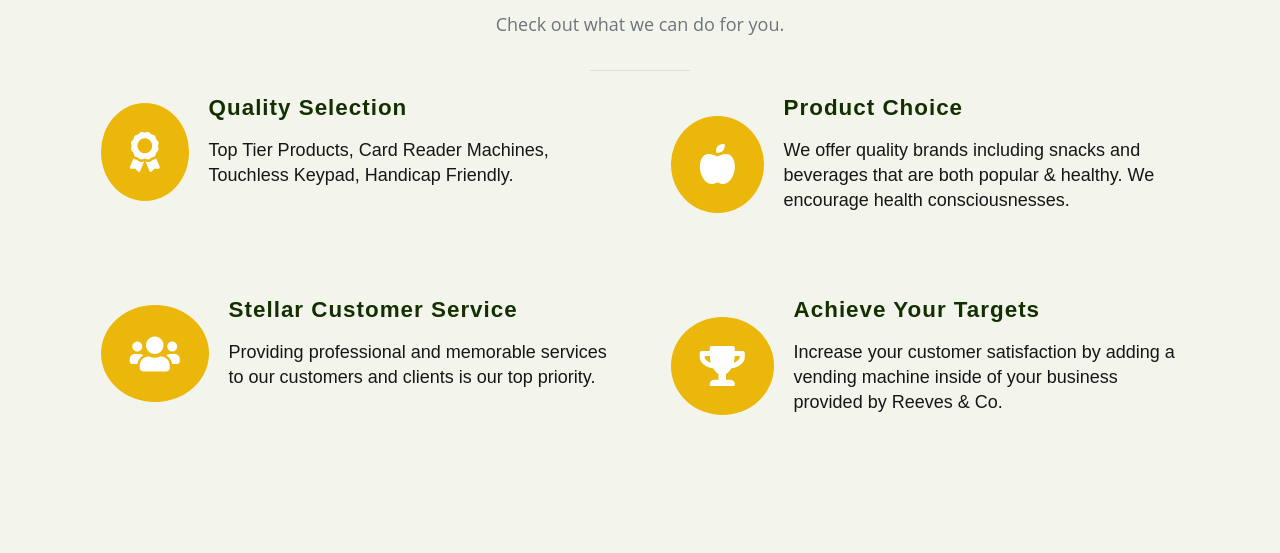
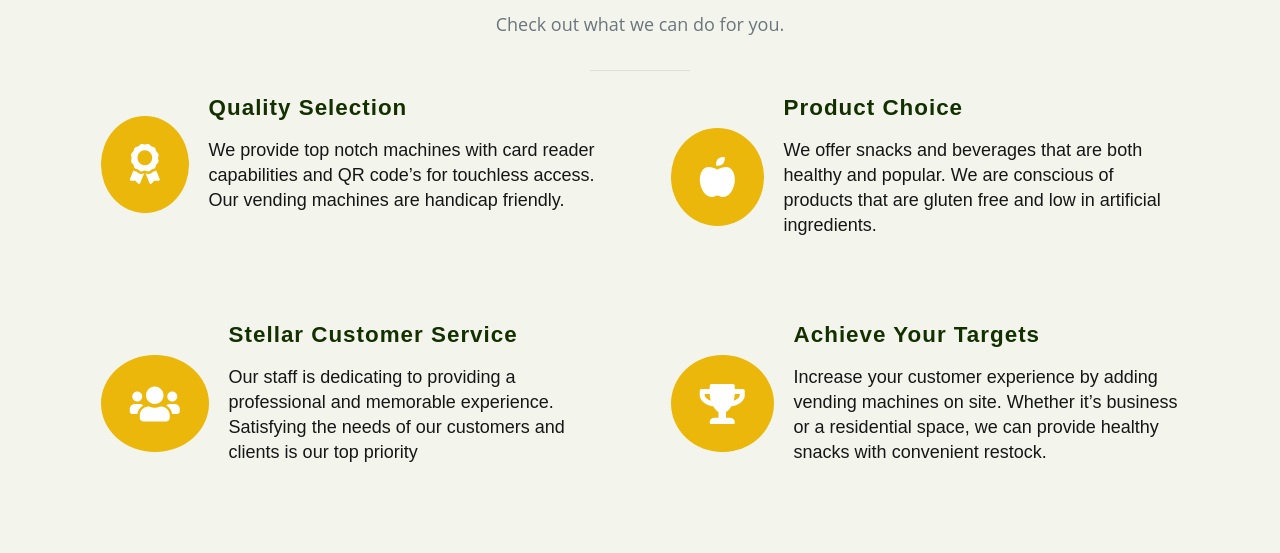
Before and after one commit to BrandonHVX/reeves-vending, a Gatsby site: page / in a window 1280 px wide. Shown: the part 2380-2933 px from the top of the page. Built offline with nearby package versions, Linux system fonts and the light colour scheme; Gatsby itself is replaced by a stand-in of ours; a web font is replaced by a local one.

Commit message:
last changes

```diff
--- a/src/components/Why.js
+++ b/src/components/Why.js
@@ -22,8 +22,9 @@ export default function Why() {
                     Quality <span> Selection</span>
                   </h2>
                   <p class="mbr-fonts-style text1 mbr-text display-6">
-                    Top Tier Products, Card Reader Machines, Touchless Keypad,
-                    Handicap Friendly.
+                    We provide top notch machines with card reader capabilities
+                    and QR code’s for touchless access. Our vending machines are
+                    handicap friendly.
                   </p>
                 </div>
               </div>
@@ -39,9 +40,9 @@ export default function Why() {
                     <span> Choice</span>
                   </h2>
                   <p class="mbr-fonts-style text1 mbr-text display-6">
-                    We offer quality brands including snacks and beverages that
-                    are both popular & healthy. We encourage health
-                    consciousnesses.
+                    We offer snacks and beverages that are both healthy and
+                    popular. We are conscious of products that are gluten free
+                    and low in artificial ingredients.
                   </p>
                 </div>
               </div>
@@ -57,8 +58,9 @@ export default function Why() {
                     <span> Customer Service</span>
                   </h2>
                   <p class="mbr-fonts-style text1 mbr-text display-6">
-                    Providing professional and memorable services to our
-                    customers and clients is our top priority.
+                    Our staff is dedicating to providing a professional and
+                    memorable experience. Satisfying the needs of our customers
+                    and clients is our top priority
                   </p>
                 </div>
               </div>
@@ -73,8 +75,9 @@ export default function Why() {
                     Achieve <span>Your Targets</span>
                   </h2>
                   <p class="mbr-fonts-style text1 mbr-text display-6">
-                    Increase your customer satisfaction by adding a vending
-                    machine inside of your business provided by Reeves & Co.
+                    Increase your customer experience by adding vending machines
+                    on site. Whether it’s business or a residential space, we
+                    can provide healthy snacks with convenient restock.
                   </p>
                 </div>
               </div>
--- a/src/pages/index.js
+++ b/src/pages/index.js
@@ -42,8 +42,10 @@ function ProgramModal(props) {
         <div>
           <div class="contact-form-content">
             <div class="title">
-              <h2>Vending Machine For Your Business?</h2>
-              <p>Contact us to learn more about vending sales today.</p>
+              <h2>Interested in our Partnership Program?</h2>
+              <p>
+                Contact us to learn more about our partnership program today.
+              </p>
             </div>
             <form
               class="contact-form"
```
